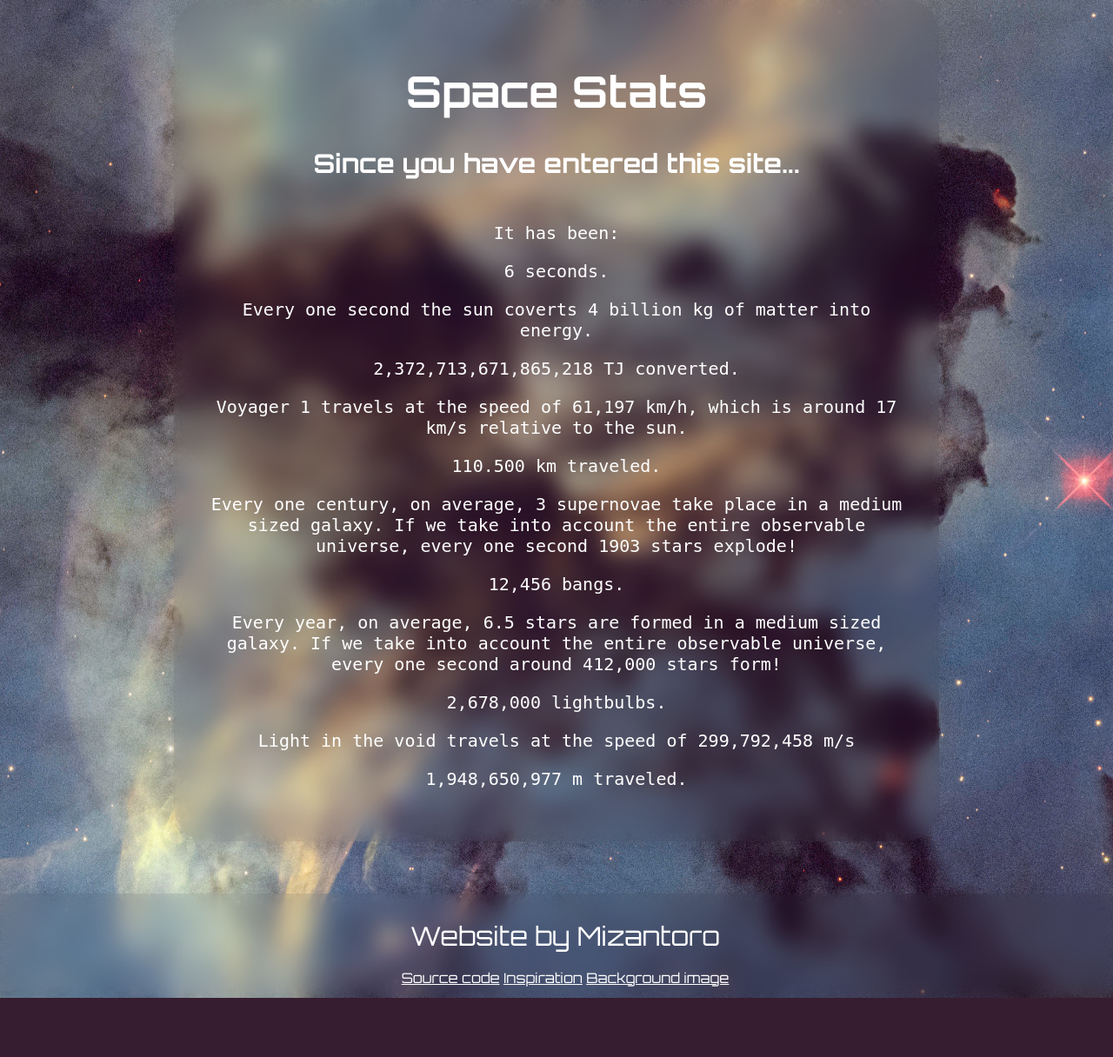
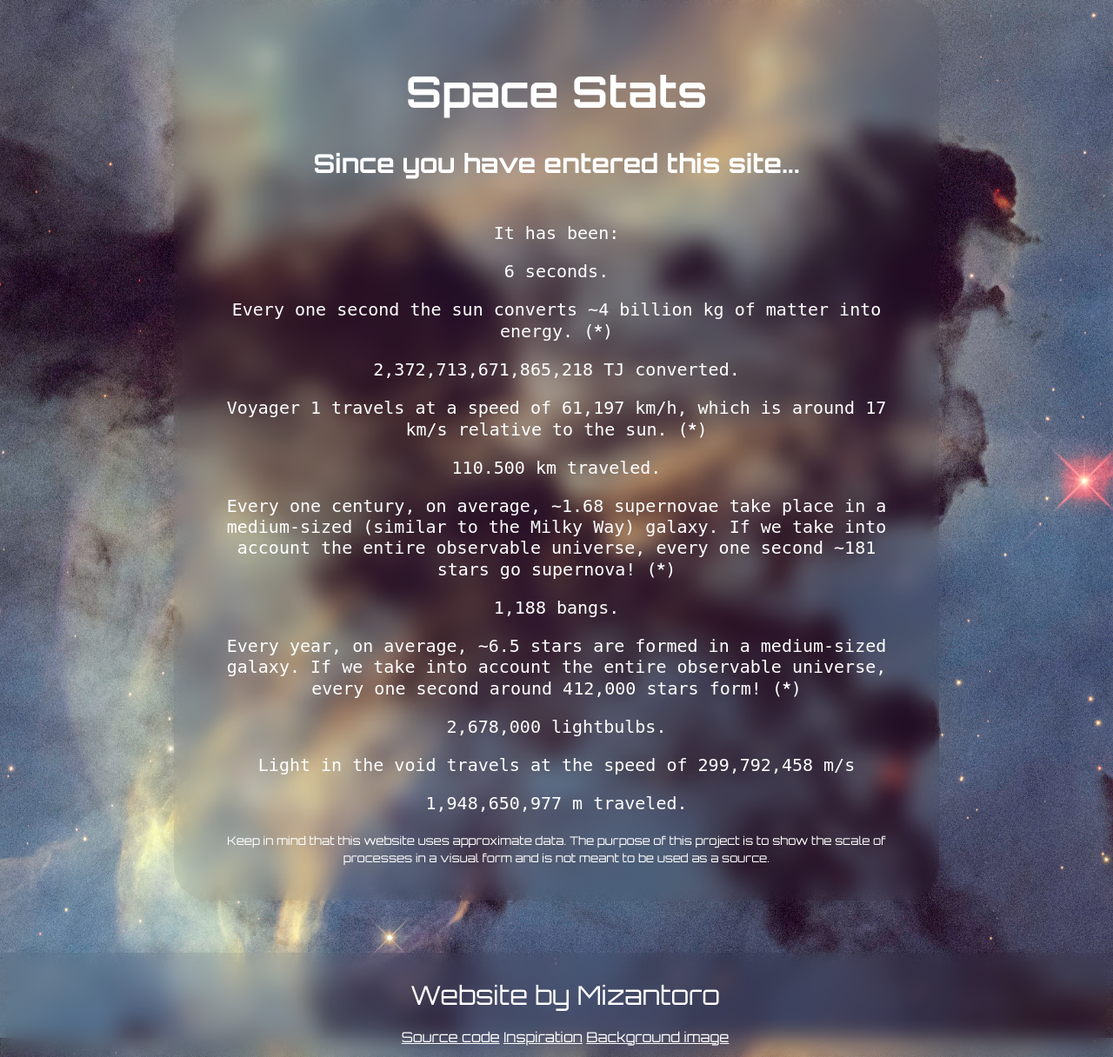
Before and after one commit to Mizantoro/website, a PHP site: page /projects/Space-Stats/index.html in a window 1280 px wide. Shown: the part 61-1277 px from the top of the page at 87% size. Before the commit the page ends 1209 px from the top, so only its background shows below. Run offline with PHP 8.4, Linux system fonts and the light colour scheme; some web fonts are replaced.

Commit message:
Fix errors and add sources in Space Stats

```diff
--- a/projects/Space-Stats/css/space-stats.css
+++ b/projects/Space-Stats/css/space-stats.css
@@ -50,6 +50,9 @@ body {
     overflow: hidden;
     margin-top: 60px;
 }
+#container a {
+    text-decoration: none;
+}
 #footer {
     background: rgba(0, 0, 0, 0.08);
     box-shadow: 0 4px 30px rgba(0, 0, 0, 0.1);
--- a/projects/Space-Stats/index.html
+++ b/projects/Space-Stats/index.html
@@ -13,16 +13,20 @@
     <h2>Since you have entered this site...</h2>
     <p>It has been:</p>
     <p class="stat" id="time"></p>
-    <p>Every one second the sun coverts 4 billion kg of matter into energy.</p>
+    <p>Every one second the sun converts ~4 billion kg of matter into energy. (<a href="https://science.nasa.gov/learn/basics-of-space-flight/chapter1-1/#hds-sidebar-nav-9" target="_blank">*</a>)</p>
     <p class="stat" id="sun"></p>
-    <p>Voyager 1 travels at the speed of 61,197 km/h, which is around 17 km/s relative to the sun.</p>
+    <p>Voyager 1 travels at a speed of 61,197 km/h, which is around 17 km/s relative to the sun. (<a href="https://web.archive.org/web/20240308102436/https://voyager.jpl.nasa.gov/news/details.php?article_id=20" target="_blank">*</a>)</p>
     <p class="stat" id="voyager"></p>
-    <p>Every one century, on average, 3 supernovae take place in a medium sized galaxy. If we take into account the entire observable universe, every one second 1903 stars explode!</p>
+    <p>Every one century, on average, ~1.68 supernovae take place in a medium-sized (similar to the Milky Way) galaxy. If we take into account the entire observable universe, every one second ~181 stars go supernova! (<a href="https://arxiv.org/abs/2009.03438" target="_blank">*</a>)</p>
     <p class="stat" id="supernova"></p>
-    <p>Every year, on average, 6.5 stars are formed in a medium sized galaxy. If we take into account the entire observable universe, every one second around 412,000 stars form!</p>
-    <p class="stat" id="stars"></p> <!--https://www.astronomy.com/science/ask-astro-how-many-stars-are-born-each-year-in-the-milky-way/-->
+    <p>Every year, on average, ~6.5 stars are formed in a medium-sized galaxy. If we take into account the entire observable universe, every one second around 412,000 stars form! (<a href="https://www.researchgate.net/publication/263699211_IMPROVED_ESTIMATES_OF_THE_MILKY_WAY%27S_STELLAR_MASS_AND_STAR_FORMATION_RATE_FROM_HIERARCHICAL_BAYESIAN_META-ANALYSIS" target="_blank">*</a>)</p>
+    <p class="stat" id="stars"></p>
     <p>Light in the void travels at the speed of 299,792,458 m/s</p>
     <p class="stat" id="light"></p>
+    <small>
+        Keep in mind that this website uses approximate data.
+        The purpose of this project is to show the scale of processes in a visual form and is not meant to be used as a source.
+    </small>
 </div>
 <div id="footer">
     <p id="footer_paragraph">
--- a/projects/Space-Stats/js/space.js
+++ b/projects/Space-Stats/js/space.js
@@ -44,8 +44,8 @@ window.onload = async function() {
     async function countSupernova() {
         while(true) {
             document.getElementById("supernova").innerHTML = supernova.toLocaleString() + " bangs.";
-            supernova+=173;
-            await delay(91);
+            supernova+=9;
+            await delay(50);
         }
     }
 
```
